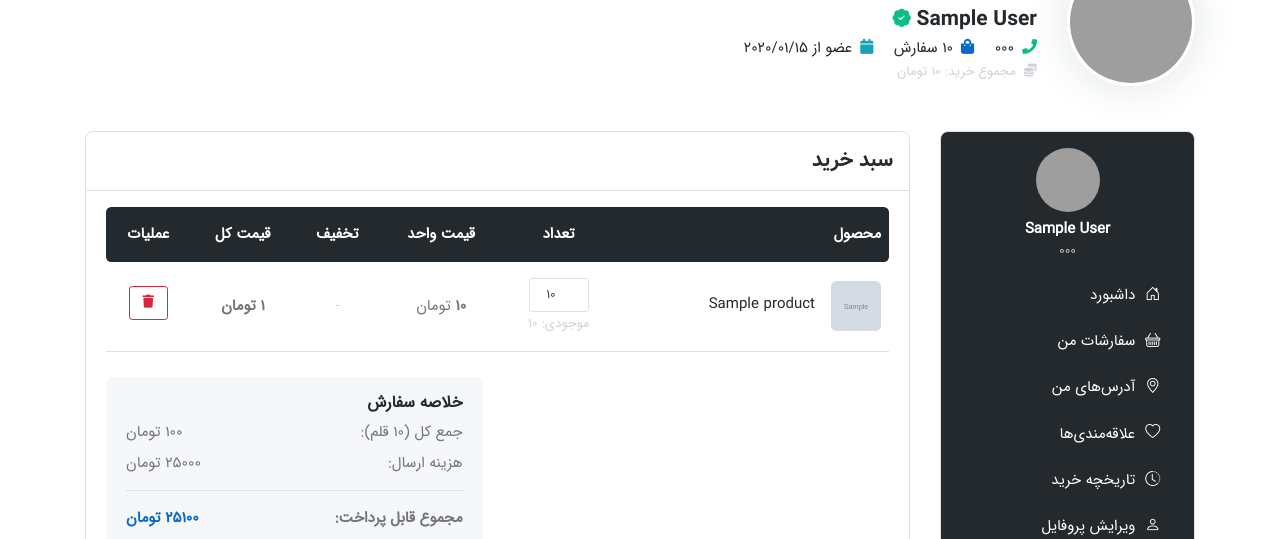
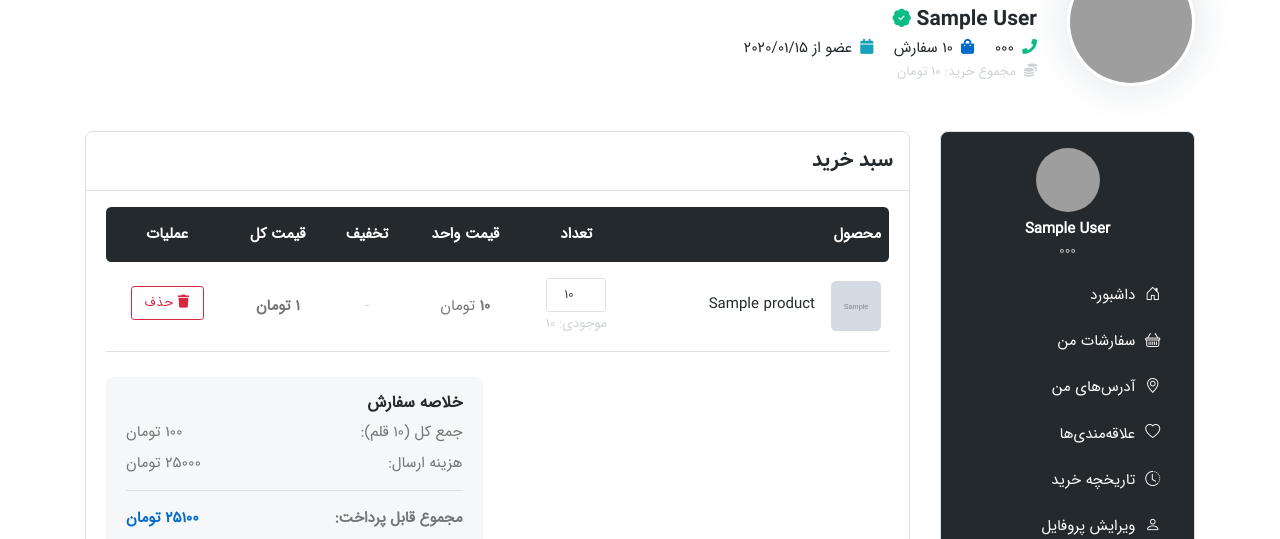
Before and after one commit to capamir/django-drug-store, a Django app: page /orders/cart/ in a window 1280 px wide. Shown: the part 296-835 px from the top of the page. Run offline with Django 5.2, Linux system fonts and the light colour scheme; a user stored in the database is signed in; tables that the repository leaves empty hold one stand-in row (values such as "Sample post"); grey boxes marked "Sample" are stand-in pictures; some libraries are stand-ins or nearby versions; grey boxes are pictures that could not be loaded.

Commit message:
RemoveCartItemView

```diff
--- a/orders/templates/orders/cart_detail.html
+++ b/orders/templates/orders/cart_detail.html
@@ -113,11 +113,15 @@
 
                                 <!-- Actions -->
                                 <td class="text-center">
-                                    <button class="btn btn-sm btn-outline-danger remove-item"
-                                            data-item-id="{{ item.id }}"
-                                            title="حذف از سبد خرید">
-                                        <i class="fas fa-trash"></i>
-                                    </button>
+                                    <form method="post" action="{% url 'orders:remove_cart_item' item.id %}" class="d-inline">
+                                        {% csrf_token %}
+                                        <button type="submit"
+                                                class="btn btn-outline-danger btn-sm"
+                                                onclick="return confirm('آیا از حذف {{ item.product.name }} از سبد خرید مطمئن هستید؟')"
+                                                title="حذف از سبد">
+                                            <i class="fas fa-trash"></i> حذف
+                                        </button>
+                                    </form>
                                 </td>
                             </tr>
                             {% endfor %}
--- a/orders/urls.py
+++ b/orders/urls.py
@@ -9,4 +9,5 @@ urlpatterns = [
     path('cart/', views.CartDetailView.as_view(), name='cart_detail'),
     path('cart/add/<int:product_id>/', views.AddToCartView.as_view(), name='add_to_cart'),
     path('cart/update/<int:item_id>/', views.UpdateCartItemView.as_view(), name='update_cart_item'),
+    path('cart/remove/<int:item_id>/', views.RemoveCartItemView.as_view(), name='remove_cart_item'),
 ]
--- a/orders/views.py
+++ b/orders/views.py
@@ -196,3 +196,23 @@ class UpdateCartItemView(LoginRequiredMixin, View):
         )
 
         return redirect('orders:cart_detail')
+
+class RemoveCartItemView(LoginRequiredMixin, View):
+    """Remove item from cart completely"""
+
+    def post(self, request, item_id):
+        cart_item = get_object_or_404(
+            CartItem,
+            id=item_id,
+            cart__user=request.user
+        )
+
+        product_name = cart_item.product.name
+        cart_item.delete()
+
+        messages.success(
+            request,
+            f'"{product_name}" از سبد خرید حذف شد.'
+        )
+
+        return redirect('orders:cart_detail')
--- a/products/models.py
+++ b/products/models.py
@@ -48,7 +48,7 @@ class Product(models.Model):
     )
     image = models.ImageField(
         upload_to='product_images/',
-        default='static/assets/images/default.jpg',
+        default='assets/images/default.jpg',
         blank=True,
         null=True,
         help_text='تصویر محصول'
```
Also changed, not shown: products/migrations/0002_alter_product_image.py (added).
